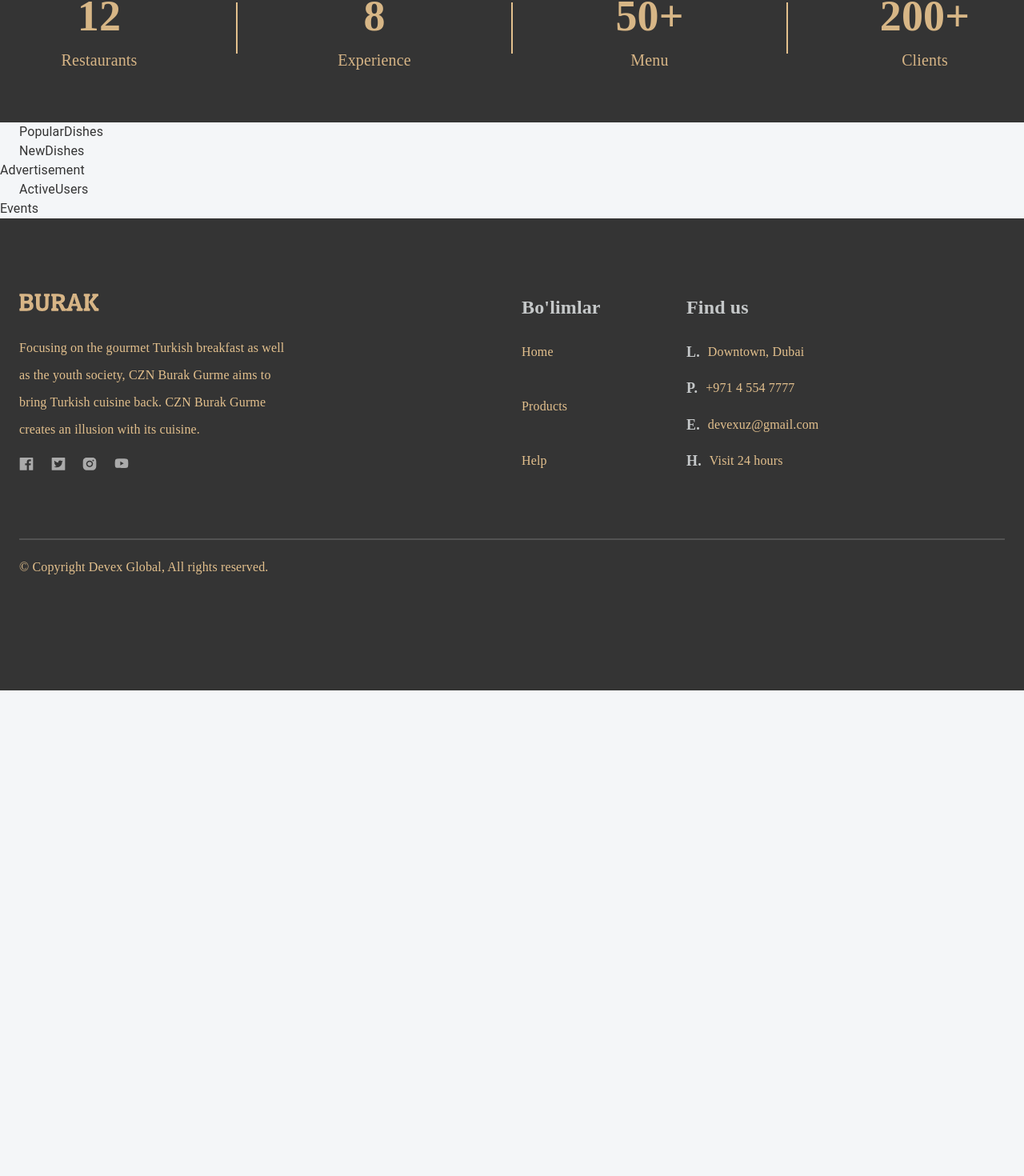
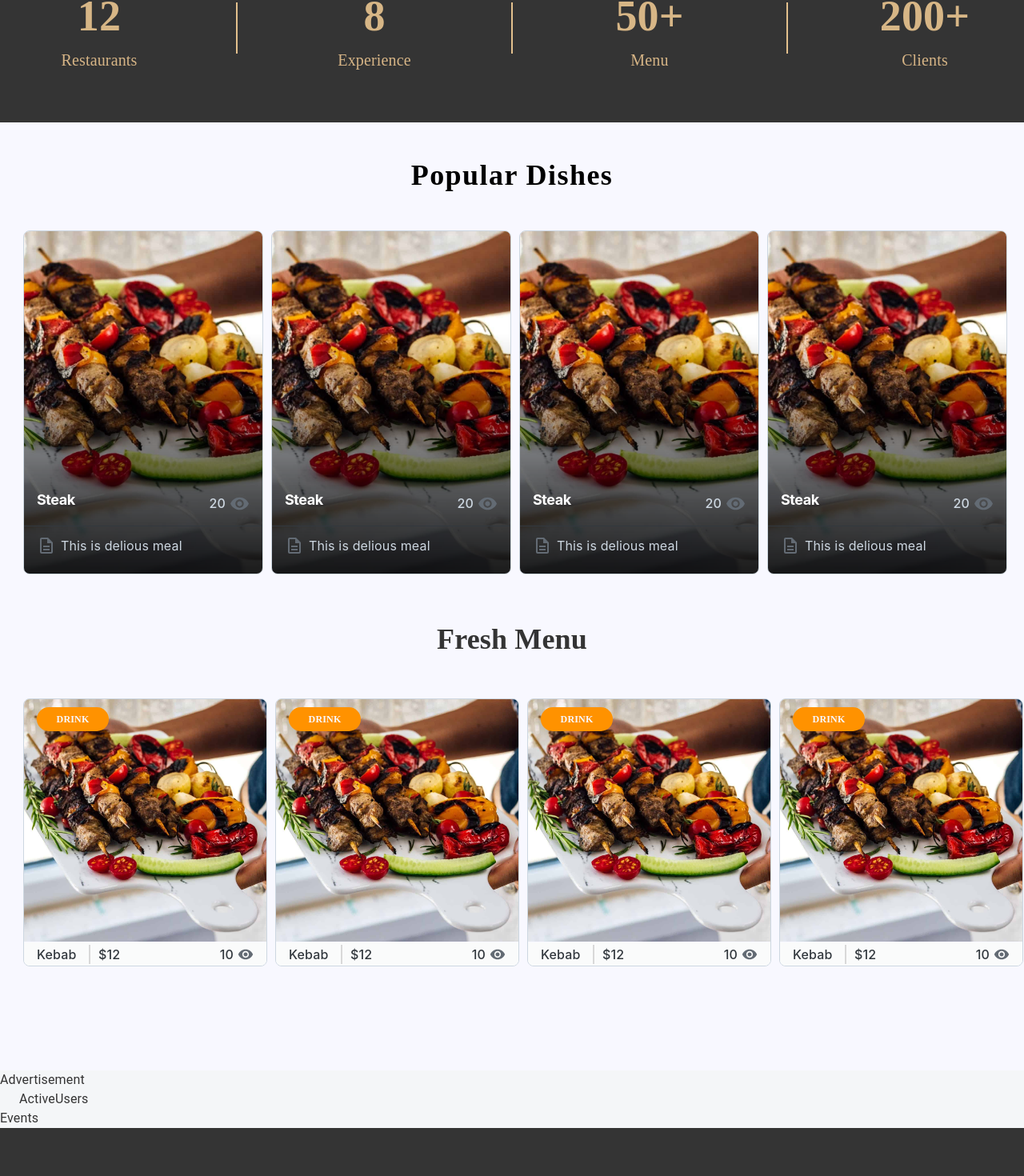
Before and after one commit to AbdujalolNabijonov/burak-react, a React (Create React App) app: page / in a window 1280 px wide. Shown: the part 856-2326 px from the top of the page at 80% size. Before the commit the page ends 1719 px from the top, so only its background shows below. Built offline with nearby package versions, Linux system fonts and the light colour scheme.

Commit message:
fix: Publishing & modying popularDishes & NewDishes sectional components

```diff
--- a/package.json
+++ b/package.json
@@ -6,6 +6,7 @@
     "@emotion/react": "^11.13.3",
     "@emotion/styled": "^11.13.0",
     "@mui/icons-material": "^6.1.7",
+    "@mui/joy": "^5.0.0-beta.48",
     "@mui/material": "^6.1.7",
     "@reduxjs/toolkit": "^1.8.1",
     "@testing-library/jest-dom": "^4.2.4",
--- a/src/app/screens/HomePage/NewDishes.tsx
+++ b/src/app/screens/HomePage/NewDishes.tsx
@@ -1,10 +1,79 @@
 import React from "react";
-import { Container } from "@mui/material";
+import { Box, Container, Stack } from "@mui/material";
+import AspectRatio from "@mui/joy/AspectRatio";
+import Card from "@mui/joy/Card";
+import CardOverflow from "@mui/joy/CardOverflow";
+import Typography from "@mui/joy/Typography";
+import { CssVarsProvider } from "@mui/joy/styles";
+import VisibilityIcon from "@mui/icons-material/Visibility";
+import Divider from "../../components/divider";
+import { useSelector } from "react-redux";
+import { createSelector } from "reselect";
+
 
 export default function NewDishes() {
+    const newDishes = [
+        { productName: "Kebab", productPrice: 12, productViews: 10, path: "/img/1.jpg" },
+        { productName: "Kebab", productPrice: 12, productViews: 10, path: "/img/1.jpg" },
+        { productName: "Kebab", productPrice: 12, productViews: 10, path: "/img/1.jpg" },
+        { productName: "Kebab", productPrice: 12, productViews: 10, path: "/img/1.jpg" },
+    ]
+
     return (
-        <Container>
-            NewDishes
-        </Container>
-    )
+        <div className={"new-products-frame"}>
+            <Container>
+                <Stack className={"main"}>
+                    <Box className={"category-title"}>Fresh Menu</Box>
+                    <Stack className={"cards-frame"}>
+                        <CssVarsProvider>
+                            {newDishes.length !== 0 ? (
+                                newDishes.map((product: any) => {
+                                    const imagePath = product.path;
+                                    const sizeVolume = "DRINK"
+                                    return (
+                                        <Card
+                                            key={product._id}
+                                            variant="outlined"
+                                            className={"card"}
+                                        >
+                                            <CardOverflow>
+                                                <div className="product-sale">{sizeVolume}</div>
+                                                <AspectRatio ratio="1">
+                                                    <img src={imagePath} alt="" />
+                                                </AspectRatio>
+                                            </CardOverflow>
+
+                                            <CardOverflow variant="soft" className="product-detail">
+                                                <Stack className="info">
+                                                    <Stack flexDirection={"row"}>
+                                                        <Typography className={"title"}>
+                                                            {product.productName}
+                                                        </Typography>
+                                                        <Divider width="2" height="24" bg="#d9d9d9" />
+                                                        <Typography className={"price"}>
+                                                            ${product.productPrice}
+                                                        </Typography>
+                                                    </Stack>
+                                                    <Stack>
+                                                        <Typography className={"views"}>
+                                                            {product.productViews}
+                                                            <VisibilityIcon
+                                                                sx={{ fontSize: 20, marginLeft: "5px" }}
+                                                            />
+                                                        </Typography>
+                                                    </Stack>
+                                                </Stack>
+                                            </CardOverflow>
+                                        </Card>
+                                    );
+                                })
+                            ) : (
+                                <Box className="no-data">New products are not available!</Box>
+                            )}
+                        </CssVarsProvider>
+                    </Stack>
+                </Stack>
+            </Container>
+        </div>
+    );
 }
--- a/src/app/screens/HomePage/PopularDishes.tsx
+++ b/src/app/screens/HomePage/PopularDishes.tsx
@@ -1,10 +1,95 @@
 import React from "react";
-import { Container } from "@mui/material";
+import { Box, Container, Stack } from "@mui/material";
+import Card from "@mui/joy/Card";
+import CardCover from "@mui/joy/CardCover";
+import CardContent from "@mui/joy/CardContent";
+import Typography from "@mui/joy/Typography";
+import { CssVarsProvider } from "@mui/joy/styles";
+import CardOverflow from "@mui/joy/CardOverflow";
+import VisibilityIcon from "@mui/icons-material/Visibility";
+import DescriptionOutlinedIcon from "@mui/icons-material/DescriptionOutlined";
+
+
 
 export default function PopularDishes() {
+    const popularDishes: any[] = [
+        {productName:"Steak", productViews:20, productDesc:"This is delious meal", path:"/img/1.jpg"},
+        {productName:"Steak", productViews:20, productDesc:"This is delious meal", path:"/img/1.jpg"},
+        {productName:"Steak", productViews:20, productDesc:"This is delious meal", path:"/img/1.jpg"},
+        {productName:"Steak", productViews:20, productDesc:"This is delious meal", path:"/img/1.jpg"},
+    ]
+
     return (
-        <Container>
-            PopularDishes
-        </Container>
-    )
+        <div className="popular-dishes-frame">
+            <Container>
+                <Stack className="popular-section">
+                    <Box className="category-title">Popular Dishes</Box>
+                    <Stack className="cards-frame">
+                        {popularDishes.length !== 0 ? (
+                            popularDishes.map((product: any) => {
+                                const imagePath = product.path;
+                                return (
+                                    <CssVarsProvider key={product._id}>
+                                        <Card className={"card"}>
+                                            <CardCover>
+                                                <img src={imagePath} alt="" />
+                                            </CardCover>
+                                            <CardCover className={"card-cover"} />
+                                            <CardContent sx={{ justifyContent: "flex-end" }}>
+                                                <Stack
+                                                    flexDirection={"row"}
+                                                    justifyContent={"space-between"}
+                                                >
+                                                    <Typography
+                                                        level="h2"
+                                                        fontSize="lg"
+                                                        textColor="#fff"
+                                                        mb={1}
+                                                    >
+                                                        {product.productName}
+                                                    </Typography>
+                                                    <Typography
+                                                        sx={{
+                                                            fontWeight: "md",
+                                                            color: "neutral.300",
+                                                            alignItems: "center",
+                                                            display: "flex",
+                                                        }}
+                                                    >
+                                                        {product.productViews}
+                                                        <VisibilityIcon
+                                                            sx={{ fontSize: 25, marginLeft: "5px" }}
+                                                        />
+                                                    </Typography>
+                                                </Stack>
+                                            </CardContent>
+                                            <CardOverflow
+                                                sx={{
+                                                    display: "flex",
+                                                    gap: 1.5,
+                                                    py: 1.5,
+                                                    px: "var(--Card-padding)",
+                                                    borderTop: "1px solid",
+                                                    height: "60px",
+                                                }}
+                                            >
+                                                <Typography
+                                                    startDecorator={<DescriptionOutlinedIcon />}
+                                                    textColor="neutral.300"
+                                                >
+                                                    {product.productDesc}
+                                                </Typography>
+                                            </CardOverflow>
+                                        </Card>
+                                    </CssVarsProvider>
+                                );
+                            })
+                        ) : (
+                            <Box className="no-data">Popular products are not available!</Box>
+                        )}
+                    </Stack>
+                </Stack>
+            </Container>
+        </div>
+    );
 }
```
Also changed, not shown: public/img/1.jpg (added), 1 other file (tests, documents, lock files or other folders).
